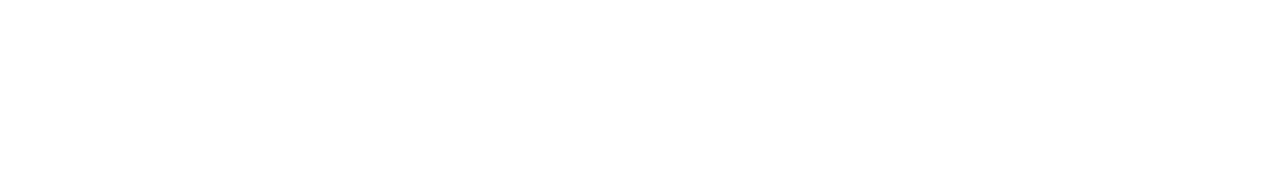
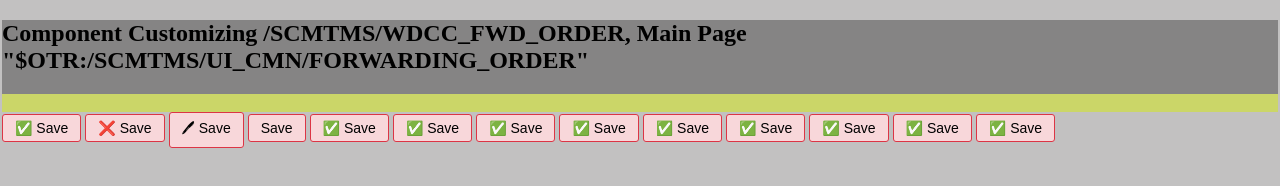
Before and after one commit to gtrrx/SAP, a plain HTML site: page index.html in a window 1280 px wide. Drawn offline with Linux system fonts and the light colour scheme.

Commit message:
ADD_button

```diff
--- a/index.html
+++ b/index.html
@@ -1,13 +1,83 @@
 <!DOCTYPE html>
 <html lang="en">
+
 <head>
     <meta charset="UTF-8">
     <meta name="viewport" content="width=device-width, initial-scale=1.0">
     <link rel="stylesheet" href="style.css">
-    <title>SAP</title>
+    <title>Component Configurator</title>
 </head>
 
 <body>
+    <header>
+        <div class="Titulo">
+            <h2>Component Customizing /SCMTMS/WDCC_FWD_ORDER, Main Page "$OTR:/SCMTMS/UI_CMN/FORWARDING_ORDER"</h2>
+            <div class="linha"></div>
+        </div>
+
+        <button class="btn">
+            <h7>✅ Save</h7>
+        </button>
+
+        <button class="btn">
+            <h7>❌ Save</h7>
+        </button>
+
+        <button class="btn">
+            <h7>🖊 Save</h7>
+        </button>
+
+        <button class="btn">
+            <h7> Save</h7>
+        </button>
+
+        <button class="btn">
+            <h7>✅ Save</h7>
+        </button>
+
+        <button class="btn">
+            <h7>✅ Save</h7>
+        </button>
+
+        <button class="btn">
+            <h7>✅ Save</h7>
+        </button>
+
+        <button class="btn">
+            <h7>✅ Save</h7>
+        </button>
+
+        <button class="btn">
+            <h7>✅ Save</h7>
+        </button>
+
+        <button class="btn">
+            <h7>✅ Save</h7>
+        </button>
+
+        <button class="btn">
+            <h7>✅ Save</h7>
+        </button>
+
+        <button class="btn">
+            <h7>✅ Save</h7>
+        </button>
+
+        <button class="btn">
+            <h7>✅ Save</h7>
+        </button>
+
+    </header>
+
+    <main>
+
+
+
+
+    </main>
+
+
+
 
 
 
@@ -21,4 +91,5 @@
 
 
 </body>
+
 </html>
--- a/style.css
+++ b/style.css
@@ -0,0 +1,34 @@
+body {
+    background-color: rgb(194, 193, 193);
+    margin: 2px;
+    padding: 0px;
+
+
+}
+
+
+
+.Titulo {
+    background-color: rgb(133, 132, 132);
+}
+
+.linha {
+    border-top: 18px solid;
+    color: rgb(203, 214, 104);
+}
+
+
+.btn {
+    display: inline-flex;
+    align-items: center;
+    padding: 5px 12px;
+    font-size: 14px;
+    border: none;
+    cursor: pointer;
+    border-radius: 3px;
+
+    background-color: #f8d7da;
+    border: 1px solid #dc3545;
+
+    gap: 12px;
+}
```
